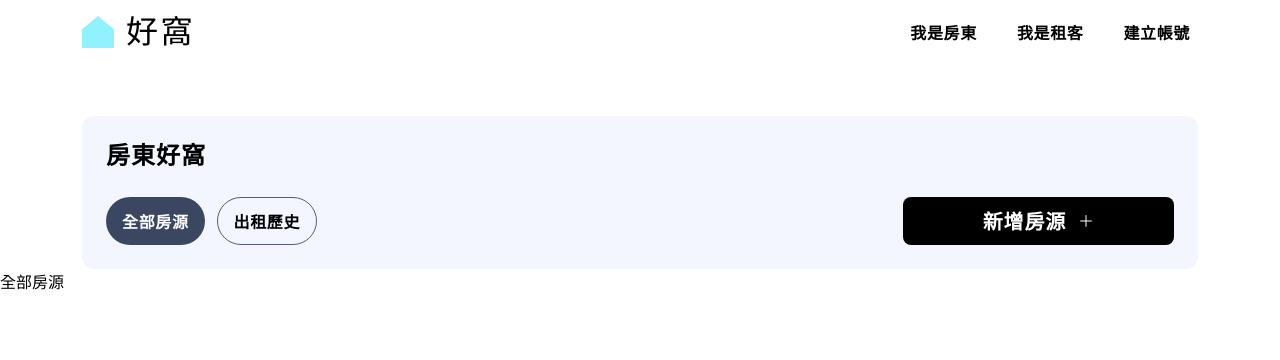
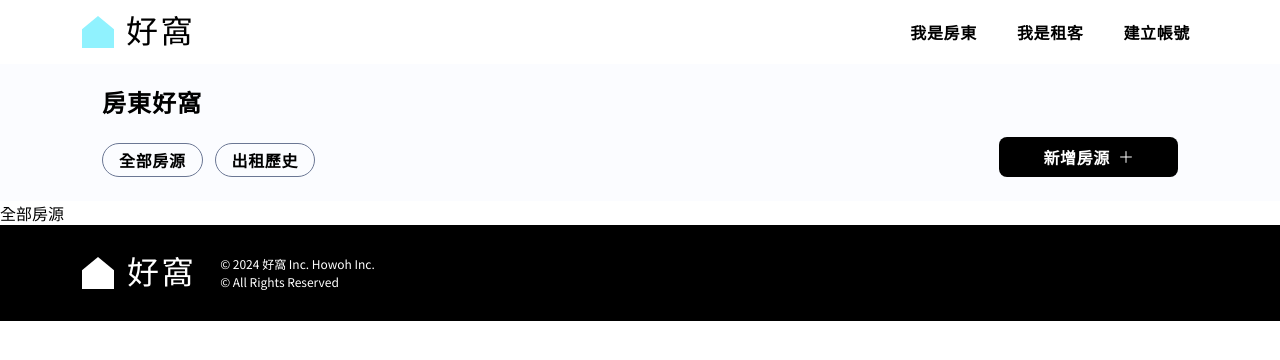
Before and after one commit to Eshiunm/Rocket_HowOh, a React (Vite) app: page /landlord-management in a window 1280 px wide. Shown: the top 360 px of the page. Built offline with nearby package versions, Linux system fonts and the light colour scheme; a web font is replaced by a local one.

Commit message:
feat: add landlord-management page header and Footer, modify index.css btn disable style

```diff
--- a/src/Pages/landlordManagement/LandlordManagement.tsx
+++ b/src/Pages/landlordManagement/LandlordManagement.tsx
@@ -1,23 +1,25 @@
 import { Outlet } from "react-router-dom";
+import Footer from "../../components/footer/Footer";
 import addIcon from "../../assets/imgs/icons/add.svg";
 
 export default function LandlordManagement() {
   return (
     <>
-      <div className="container">
-        <div className="mt-[52px] bg-Landlord-95 rounded-xl p-6">
-          <h2 className="text-sans-b-h5 mb-7">房東好窩</h2>
-          <div className="flex gap-3">
-            <button className="text-sans-b-body1 bg-Landlord-30 text-Landlord-99 px-4 py-2 rounded-3xl">全部房源</button>
-            <button className="text-sans-b-body1 bg-transparent border border-Landlord-40 text-black px-4 py-2 rounded-3xl">出租歷史</button>
-            <button className="text-sans-b-h6 ml-auto px-20 py-3 rounded-lg bg-black flex justify-center items-center gap-3 text-white">
-              <span className="">新增房源</span>
+      <header className="bg-Landlord-99">
+        <div className="container px-8 py-6">
+          <h2 className="text-sans-b-h5 mb-5">房東好窩</h2>
+          <div className="flex items-end gap-3">
+            <button className="tab-button-m py-1">全部房源</button>
+            <button className="tab-button-m py-1">出租歷史</button>
+            <button className="filled-button-m px-11 ml-auto flex justify-center items-center gap-2 ">
+              <span>新增房源</span>
               <img src={addIcon} alt="add" />
             </button>
           </div>
         </div>
-      </div>
+      </header>
       <Outlet />
+      <Footer />
     </>
   );
 }
--- a/src/index.css
+++ b/src/index.css
@@ -62,37 +62,37 @@
     @apply flex items-center w-full gap-2 mb-3;
   }
   .filled-button-l {
-    @apply text-sans-b-h6 rounded-lg px-20 py-3 bg-black text-white hover:bg-Neutral-40;
+    @apply text-sans-b-h6 rounded-lg px-20 py-3 bg-black text-white hover:bg-Neutral-40 disabled:bg-Neutral-90 disabled:text-white;
   }
   .filled-button-l-disable {
     @apply text-sans-b-h6 rounded-lg px-20 py-3 bg-Neutral-90 text-white;
   }
   .filled-button-m {
-    @apply text-sans-b-body1 rounded-lg p-2 bg-black text-white hover:bg-Neutral-40;
+    @apply text-sans-b-body1 rounded-lg p-2 bg-black text-white hover:bg-Neutral-40 disabled:bg-Neutral-90 disabled:text-white;
   }
   .filled-button-m-disable {
     @apply text-sans-b-body1 rounded-lg p-2 bg-Neutral-90 text-white;
   }
   .filled-button-s {
-    @apply text-sans-b-body2 rounded-lg p-2 bg-black text-white hover:bg-Neutral-40;
+    @apply text-sans-b-body2 rounded-lg p-2 bg-black text-white hover:bg-Neutral-40 disabled:bg-Neutral-90 disabled:text-white;
   }
   .filled-button-s-disable {
     @apply text-sans-b-body2 rounded-lg p-2 bg-Neutral-90 text-white;
   }
   .outline-button-l {
-    @apply text-sans-b-h6 border border-black rounded-lg px-20 py-3 bg-transparent text-black hover:bg-black hover:text-white;
+    @apply text-sans-b-h6 border border-black rounded-lg px-20 py-3 bg-transparent text-black hover:bg-black hover:text-white disabled:bg-Neutral-90 disabled:text-white;
   }
   .outline-button-l-disable {
     @apply text-sans-b-h6 border border-Neutral-90 rounded-lg px-20 py-3 bg-Neutral-90 text-white;
   }
   .outline-button-m {
-    @apply text-sans-b-body1 border border-black rounded-lg p-2 bg-transparent text-black hover:bg-black hover:text-white;
+    @apply text-sans-b-body1 border border-black rounded-lg p-2 bg-transparent text-black hover:bg-black hover:text-white disabled:bg-Neutral-90 disabled:text-white;
   }
   .outline-button-m-disable {
     @apply text-sans-b-body1 border border-Neutral-90 rounded-lg p-2 bg-Neutral-90 text-white;
   }
   .outline-button-s {
-    @apply text-sans-b-body2 border border-black rounded-lg p-2 bg-transparent text-black hover:bg-black hover:text-white;
+    @apply text-sans-b-body2 border border-black rounded-lg p-2 bg-transparent text-black hover:bg-black hover:text-white disabled:bg-Neutral-90 disabled:text-white;
   }
   .outline-button-s-disable {
     @apply text-sans-b-body2 border border-Neutral-90 rounded-lg p-2 bg-Neutral-90 text-white;
@@ -101,10 +101,10 @@
     @apply text-sans-caption text-Alert-50 pt-1 pl-5;
   }
   .tab-button-m {
-    @apply px-4 py-2 bg-transparent text-black border border-Landlord-50 rounded-3xl hover:border-2 hover:-m-[1px];
+    @apply text-sans-b-body1 px-4 py-2 bg-transparent text-black border border-Landlord-50 rounded-3xl hover:border-2 hover:-m-[1px];
   }
   .tab-button-m-select {
-    @apply px-4 py-2 bg-Landlord-50 text-white border border-Landlord-50 rounded-3xl;
+    @apply text-sans-b-body1 px-4 py-2 bg-Landlord-50 text-white border border-Landlord-50 rounded-3xl;
   }
   .shadow-elevation-1 {
     box-shadow: 0px 1px 3px 1px rgba(0, 0, 0, 0.15);
```
